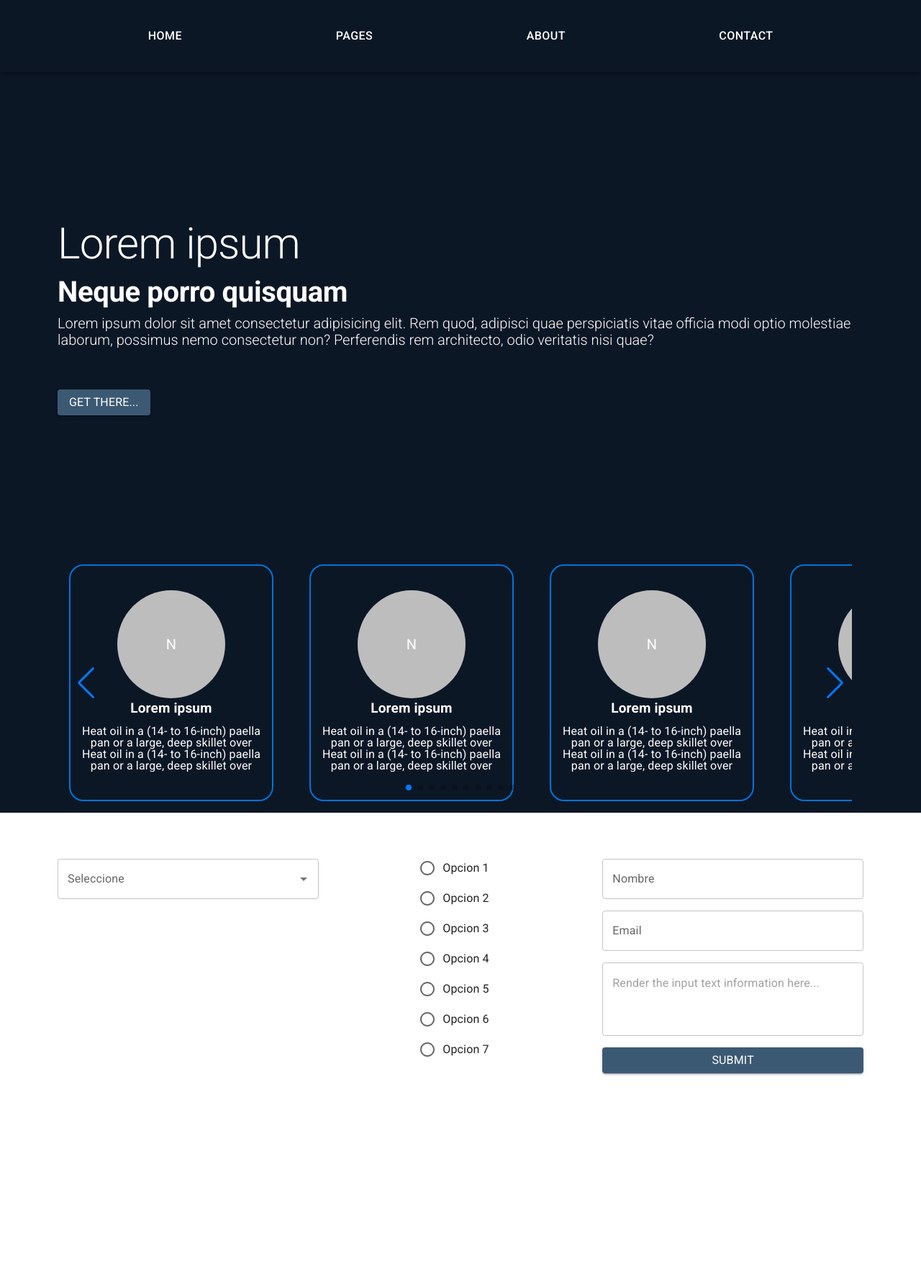
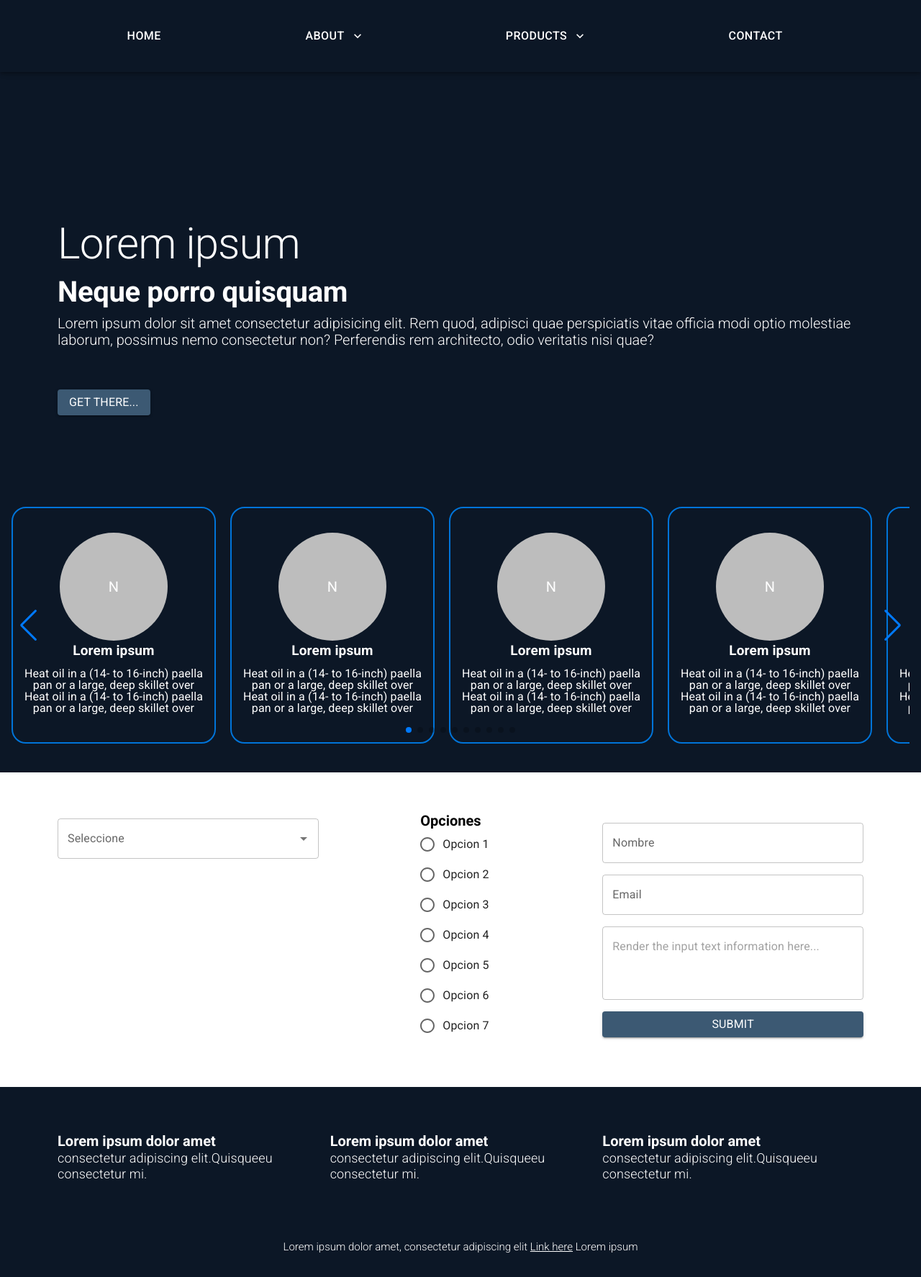
Before and after one commit to David-Messi/ProyectoPrueba, a React (Vite) app: page / in a window 1280 px wide. Shown: the whole page at 72% size. Before the commit the page ends 1571 px from the top, so only its background shows below. Built offline with nearby package versions, Linux system fonts and the light colour scheme.

Commit message:
Creacion Footer

```diff
--- a/src/App.tsx
+++ b/src/App.tsx
@@ -1,8 +1,8 @@
 
 import { AppTheme } from './theme/AppTheme';
+
+import { HeaderScreen, BannerScreen, Carrusel, FormularioScreen, FooterScreen } from "./components"
 import { Toolbar } from '@mui/material';
-
-import { HeaderScreen, BannerScreen, Carrusel, FormularioScreen } from "./components"
 
 
 
@@ -20,11 +20,14 @@ export const App = () => {
 
       <BannerScreen />
 
+
       <Carrusel />
 
 
       <FormularioScreen />
 
+
+      <FooterScreen />
 
     </AppTheme>
 
--- a/src/components/BannerScreen.tsx
+++ b/src/components/BannerScreen.tsx
@@ -16,7 +16,7 @@ export const BannerScreen = () => {
 
     return (
 
-        <Grid container sx={{background:'#0C1726', minHeight:'90vh', pt:30, px:10, display:'flex', flexDirection:'column'}}>
+        <Grid container sx={{background:'#0C1726', minHeight:'80vh', pt:30, px:10, display:'flex', flexDirection:'column'}}>
             <Grid item xs={12}>
                 <Typography variant="h1">Lorem ipsum</Typography>
             </Grid>
@@ -29,7 +29,7 @@ export const BannerScreen = () => {
                 <Typography variant="h3">Lorem ipsum dolor sit amet consectetur adipisicing elit. Rem quod, adipisci quae perspiciatis vitae officia modi optio molestiae laborum, possimus nemo consectetur non? Perferendis rem architecto, odio veritatis nisi quae?</Typography>
             </Grid>
 
-            <Grid item xs={12} mt={7}>
+            <Grid item xs={12} mt={7} mb={5}>
                 <Button variant="contained" color="secondary" onClick={ handleBanner }>
                     <Typography sx={{color:'white'}}>Get there...</Typography>
                 </Button>
--- a/src/components/Carrusel.tsx
+++ b/src/components/Carrusel.tsx
@@ -6,7 +6,8 @@ import 'swiper/css';
 import 'swiper/css/pagination';
 import 'swiper/css/navigation';
 
-import { Pagination, Navigation } from 'swiper/modules';
+import { Pagination, Navigation } from "swiper/modules";
+
 
 
 
@@ -20,39 +21,41 @@ export const Carrusel = () => {
 
     return (
 
-        <Grid container sx={{width:'100%', display:'flex', justifyContent:'center', background:'#0C1726', pb:4, px:10}}>
+        <Grid container sx={{width:'100%', display:'flex', justifyContent:'center', background:'#0C1726', pb:7}}>
             <Grid container sx={{width:'100%', px:2}}>
 
                 <Box sx={{width:'100%', minHeight:'100px'}}>
-                    {/* <CardContent> */}
                     <div>
                         <Swiper
                             // slidesPerView={3}
                             // spaceBetween={20}
-                            loop={true}
-                            navigation={true}
-                            pagination={{ clickable: true }}
                             slidesPerView={1}
                             spaceBetween={10}
+                            loop={true}
+                            pagination={{ clickable: true }}
+                            navigation={true}
+                            modules={[Pagination, Navigation]}
                             breakpoints={{
+                            450: {
+                                slidesPerView: 1,
+                                spaceBetween: 20,
+                            },
                             640: {
                                 slidesPerView: 2,
                                 spaceBetween: 20,
                             },
                             768: {
                                 slidesPerView: 4,
-                                spaceBetween: 40,
+                                spaceBetween: 20,
                             },
                             1024: {
                                 slidesPerView: 5,
-                                spaceBetween: 50,
+                                spaceBetween: 20,
                             },
                             }}
-                            modules={[Pagination]}
                             className="mySwiper"
                         >
-                            {
-                            conteo.map( t => (
+                            {conteo.map( t => (
                                 <SwiperSlide className="card-carrusel" key={t}>
                                     <div className="container-carrusel">
                                         <div className="imagen-carrusel" >
--- /dev/null
+++ b/src/components/FooterScreen.tsx
@@ -0,0 +1,44 @@
+import { Grid, Link, Typography } from '@mui/material';
+
+
+
+
+export const FooterScreen = () => {
+
+
+
+    const handleInformacion  = () => {
+        console.log('(footer link)')
+    }
+
+
+    return (
+
+        <Grid container spacing={2} sx={{background:'#0C1726', px:10, pt:6, pb:4, display:'flex', justifyContent:'center'}}>
+
+            <Grid item xs={12} md={4} sx={{display:'flex', flexDirection:'column', alignItems:{xs:'center', md:'start'}}}>
+                <Typography variant='h3' sx={{fontWeight:'bold'}}>Lorem ipsum dolor amet</Typography>
+                <Typography variant='h4'>consectetur adipiscing elit.Quisqueeu consectetur mi.</Typography>
+            </Grid>
+
+            <Grid item xs={12} md={4} sx={{display:'flex', flexDirection:'column', alignItems:{xs:'center', md:'start'}}}>
+                <Typography variant='h3' sx={{fontWeight:'bold'}}>Lorem ipsum dolor amet</Typography>
+                <Typography variant='h4'>consectetur adipiscing elit.Quisqueeu consectetur mi.</Typography>
+            </Grid>
+
+
+            <Grid item xs={12} md={4} sx={{display:'flex', flexDirection:'column', alignItems:{xs:'center', md:'start'}}}>
+                <Typography variant='h3' sx={{fontWeight:'bold'}}>Lorem ipsum dolor amet</Typography>
+                <Typography variant='h4'>consectetur adipiscing elit.Quisqueeu consectetur mi.</Typography>
+            </Grid>
+
+            <Grid item xs={12} sx={{display:'flex', justifyContent:'center', mt:8}}>
+                <Typography variant='h5' sx={{textAlign:'center'}}>Lorem ipsum dolor amet, consectetur adipiscing elit {'  '}
+                <Link component="button" onClick={ handleInformacion } sx={{color:'white', cursor:'pointer', mt:-0.3}} color="inherit" underline="always">Link here</Link>
+                {'  '} Lorem ipsum</Typography>
+            </Grid>
+
+        </Grid>
+
+    )
+}
--- a/src/components/FormularioScreen.tsx
+++ b/src/components/FormularioScreen.tsx
@@ -1,6 +1,7 @@
 
+import { useState } from "react";
 
-import { Autocomplete, Button, Checkbox, FormControl, FormControlLabel, FormLabel, Grid, Radio, RadioGroup, TextField, Typography, styled } from "@mui/material";
+import { Autocomplete, Button, Checkbox, FormControl, FormControlLabel, FormLabel, Grid, Radio, RadioGroup, TextField, Typography } from "@mui/material";
 import CheckBoxOutlineBlankIcon from '@mui/icons-material/CheckBoxOutlineBlank';
 import CheckBoxIcon from '@mui/icons-material/CheckBox';
 
@@ -9,24 +10,43 @@ const icon = <CheckBoxOutlineBlankIcon fontSize="small" />;
 const checkedIcon = <CheckBoxIcon fontSize="small" />;
 
 
-const CustomInput = styled(TextField)(({ theme }:any) => ({
-    '& label.Mui-InputLabel-root': {
-      color: theme.palette.common.white,
-    },
-    '& .MuiInputBase-input': {
-      color: theme.palette.common.white,
-      backgroundColor: theme.palette.background.paper,
-    },
-    '& .MuiInputBase-root': {
-      borderColor: 'transparent',
-    },
-  }));
-
 
 
 export const FormularioScreen = () => {
 
     const opciones = ['Opcion 1', 'Opcion 2', 'Opcion 3', 'Opcion 4', 'Opcion 5', 'Opcion 6', 'Opcion 7'];
+
+
+    const [form, setForm] = useState<any>({multiple: [], radio: '', nombre: '', email: '', texto:'' });
+    const { multiple, radio, nombre, email, texto } = form;
+
+
+    const onChangeInput = ({ target }:any) => {
+        setForm({
+            ...form,
+            [target.name]: target.value
+        });
+    }
+
+
+    const onChangeMultiple = (valor:any) => {
+        const selectedValues = new Set(valor);
+        const updatedArray = Array.from(selectedValues);
+        setForm({
+            ...form,
+            multiple: updatedArray,
+        });
+    }
+
+
+    const handleEnviarInfo = () => {
+        console.log({ form });
+
+        setForm({multiple:[], radio: '', nombre: '', email: '', texto:''});
+    }
+
+
+
 
     return (
 
@@ -36,7 +56,8 @@ export const FormularioScreen = () => {
             <Grid item xs={12} sm={6} md={4}>
                 <Autocomplete
                     multiple
-                    id="checkboxes-tags-demo"
+                    value={opciones.filter((option:any) => multiple.includes(option))}
+                    onChange={ (_, newValor) => onChangeMultiple(newValor) }
                     options={opciones}
                     disableCloseOnSelect
                     getOptionLabel={(option) => option}
@@ -59,8 +80,14 @@ export const FormularioScreen = () => {
 
             <Grid item xs={12} sm={6} md={4} sx={{display:'flex', justifyContent:'center', width:'100%'}}>
                 <FormControl sx={{mt:-1}}>
-                    {/* <FormLabel id="demo-radio-buttons-group-label">Gender</FormLabel> */}
-                    <RadioGroup aria-labelledby="demo-radio-buttons-group-label">
+                    <FormLabel>
+                        <Typography variant="h3" sx={{color:'black', fontWeight:'bold'}}>Opciones</Typography>
+                    </FormLabel>
+                    <RadioGroup
+                        name="radio"
+                        value={ radio }
+                        onChange={ onChangeInput }
+                    >
                         {opciones.map( item => (
                             <FormControlLabel value={item} key={item} control={<Radio />} label={item} />
                         ))
@@ -74,11 +101,17 @@ export const FormularioScreen = () => {
                 <TextField label="Nombre"
                     variant="outlined"
                     fullWidth
+                    name="nombre"
+                    value={ nombre }
+                    onChange={ onChangeInput }
                 />
                 <TextField label="Email"
                     sx={{mt:2}}
                     variant="outlined"
                     fullWidth
+                    name="email"
+                    value={ email }
+                    onChange={ onChangeInput }
                 />
 
                 <TextField
@@ -88,18 +121,15 @@ export const FormularioScreen = () => {
                     fullWidth
                     multiline
                     rows={3}
+                    name="texto"
+                    value={ texto }
+                    onChange={ onChangeInput }
                 />
 
-
-                <Button variant="contained" color="secondary" sx={{mt:2}}>
+                <Button variant="contained" color="secondary" sx={{mt:2}} onClick={ handleEnviarInfo }>
                     <Typography sx={{color:'white'}}>Submit</Typography>
                 </Button>
             </Grid>
-
         </Grid>
-
-
     )
-
-
 }
--- a/src/components/HeaderScreen.tsx
+++ b/src/components/HeaderScreen.tsx
@@ -1,6 +1,10 @@
-import { AppBar, Box, Button, styled } from '@mui/material';
 
-const navItems = ['Home', 'Pages', 'About', 'Contact'];
+import React, { useState } from 'react';
+
+import { KeyboardArrowDown } from '@mui/icons-material';
+import { AppBar, Box, Button, Menu, MenuItem, styled } from '@mui/material';
+
+// const navItems = ['Home', 'Pages', 'About', 'Contact'];
 
 
 
@@ -16,20 +20,111 @@ const CustomButton = styled(Button)(({ theme }:any) => ({
 
 
 
+  const navItems = [
+    {
+      label: 'Home',
+    },
+    {
+      label: 'About',
+      subItems: [
+        {
+          label: 'Our Mission',
+        },
+        {
+          label: 'Our Team',
+        },
+      ],
+    },
+    {
+      label: 'Products',
+      subItems: [
+        {
+          label: 'Product A',
+        },
+        {
+          label: 'Product B',
+        },
+        {
+          label: 'Product C',
+        },
+      ],
+    },
+    {
+      label: 'Contact',
+    },
+  ];
+
 
 
 export const HeaderScreen = () => {
 
 
+    const [anchorEl, setAnchorEl] = useState<any>(null);
+
+
+    const handleOpenMenu = (event:string) => {
+        setAnchorEl(event);
+    };
+
+    const handleCloseMenu = () => {
+        setAnchorEl(null);
+    };
+
+
 
     return (
-        <AppBar component="nav" sx={{height:100, width:'100%', display:'flex', justifyContent:'space-evenly', alignItems:'center'}}>
-            <Box sx={{display:'flex',  width:'100%', justifyContent:'space-evenly', alignItems:'center'}}>
-                {navItems.map((item) => (
-                <CustomButton key={item} sx={{ color: '#fff' }}>
-                    {item}
-                </CustomButton>
-                ))}
+        // <AppBar component="nav" sx={{height:100, width:'100%', display:'flex', justifyContent:'space-evenly', alignItems:'center'}}>
+        //     <Box sx={{display:'flex',  width:'100%', justifyContent:'space-evenly', alignItems:'center'}}>
+        //         {navItems.map((item) => (
+        //         <CustomButton key={item} sx={{ color: '#fff' }}>
+        //             {item}
+        //         </CustomButton>
+        //         ))}
+        //     </Box>
+        // </AppBar>
+
+        <AppBar component="nav" sx={{ height: 100, width: '100%', display: 'flex', justifyContent: 'space-evenly', alignItems: 'center', position: 'fixed' }}>
+            <Box sx={{ display: 'flex', width: '100%', justifyContent: 'space-evenly', alignItems: 'center' }}>
+                {navItems.map((item) => {
+                if (item.subItems) {
+                    return (
+                    <React.Fragment key={item.label}>
+                        <CustomButton
+                            endIcon={<KeyboardArrowDown />}
+                            aria-controls={item.label}
+                            aria-haspopup="true"
+                            onClick={ () => handleOpenMenu(item.label)}
+                            sx={{ mr: 2 }}
+                        >
+                        {item.label}
+                        </CustomButton>
+                        <Menu
+                            sx={{ mt:'0px', width:'300px' }}
+                            anchorEl={anchorEl}
+                            open={Boolean(anchorEl === item.label)}
+                            onClose={handleCloseMenu}
+                            MenuListProps={{
+                                sx: {backgroundColor: 'red' },
+                            }}
+                            anchorOrigin={{ vertical: 'bottom', horizontal: 'right' }}
+                            transformOrigin={{ vertical: 'top', horizontal: 'right' }}
+                        >
+                        {item.subItems.map((subItem) => (
+                            <MenuItem key={subItem.label} onClick={handleCloseMenu}>
+                            {subItem.label}
+                            </MenuItem>
+                        ))}
+                        </Menu>
+                    </React.Fragment>
+                    );
+                } else {
+                    return (
+                    <CustomButton key={item.label} sx={{ mr: 2 }}>
+                        {item.label}
+                    </CustomButton>
+                    );
+                }
+                })}
             </Box>
         </AppBar>
     )
--- a/src/components/index.ts
+++ b/src/components/index.ts
@@ -1,7 +1,7 @@
 
 
-
-export * from './HeaderScreen';
 export * from './BannerScreen';
 export * from './Carrusel';
+export * from './FooterScreen';
 export * from './FormularioScreen';
+export * from './HeaderScreen';
--- a/src/theme/originalTheme.ts
+++ b/src/theme/originalTheme.ts
@@ -30,27 +30,16 @@ export const originalTheme = createTheme({
                     fontWeight:300,
                     color:'white'
                 },
-                // h4: {
-                //     fontSize: 22,
-                //     fontWeight: 'bold',
-                //     fontFamily: 'arial',
-                // },
-                // h5: {
-                //     fontSize: 16,
-                //     fontFamily: 'arial',
-                //     color: 'white',
-                // },
-
-                // h6: {
-                //     fontSize: 17,
-                //     fontFamily: 'arial',
-                //     color: '#C4C4C4'
-                // },
-
-                // body2: {
-                //     fontSize: 15,
-                //     fontFamily: 'arial'
-                // },
+                h4: {
+                    fontSize: 18,
+                    fontWeight: '300',
+                    color: 'white',
+                },
+                h5: {
+                    fontSize: 15,
+                    color: 'white',
+                    fontWeight: '300',
+                },
             }
         }
     }
```
